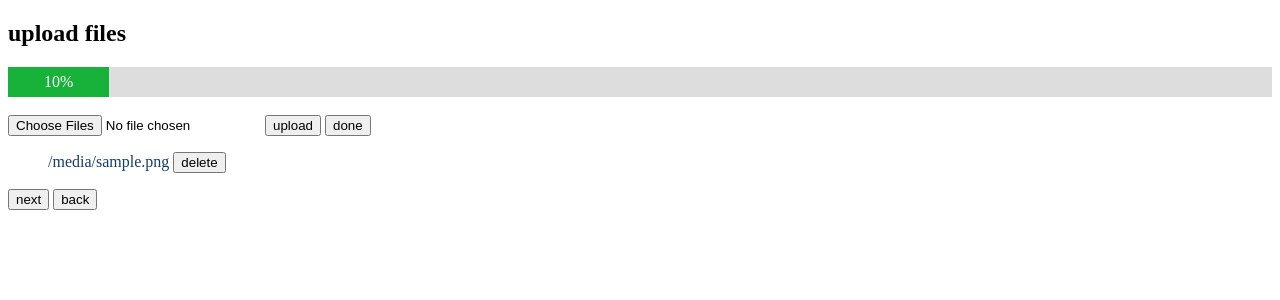
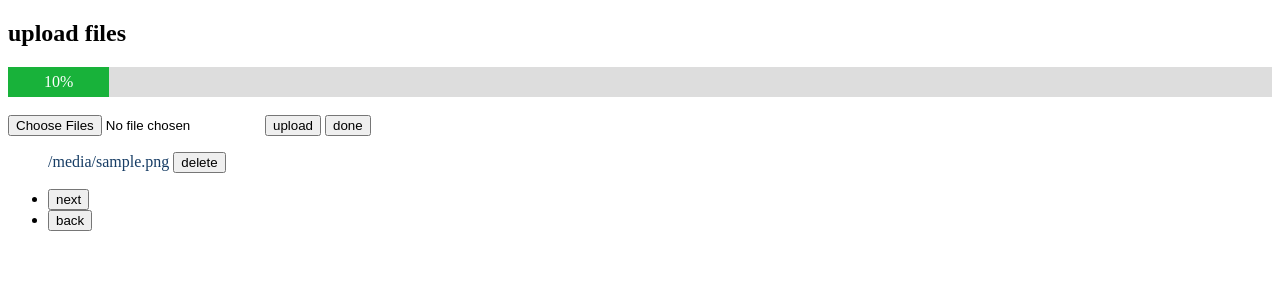
Before and after one commit to Senadeera-NK/files-devider---project, a Flask app: template templates/upload.html in a window 1280 px wide. Shown: the top 300 px of the page. Run offline with Flask 2, Linux system fonts and the light colour scheme; the template is opened without the code that fills it: most values are stand-ins (such as "Sample title", 1, 10 or a date in 2020); some libraries are stand-ins or nearby versions.

Commit message:
2022/10/11 -2

```diff
--- a/static/main.css
+++ b/static/main.css
@@ -15,7 +15,16 @@
   color: white;
 }
 
+/* UI files name lists */
 #file_names_list{
   list-style-type: none;
   color: rgb(23, 61, 101);
 }
+
+/* next and back buttons lists */
+.page_toggle_buttons ul{
+
+}
+.page_toggle_buttons li{
+
+}
--- a/templates/upload.html
+++ b/templates/upload.html
@@ -29,7 +29,9 @@
     {% endfor %}
   </ul>
 
-  <input type="button" value="next">
-  <input type="button" value="back">
+  <ul class="page_toggle_buttons">
+  <li><input type="button" value="next"></li>
+  <li><input type="button" value="back"></li>
+  </ul>
 </body>
 </html>
```
